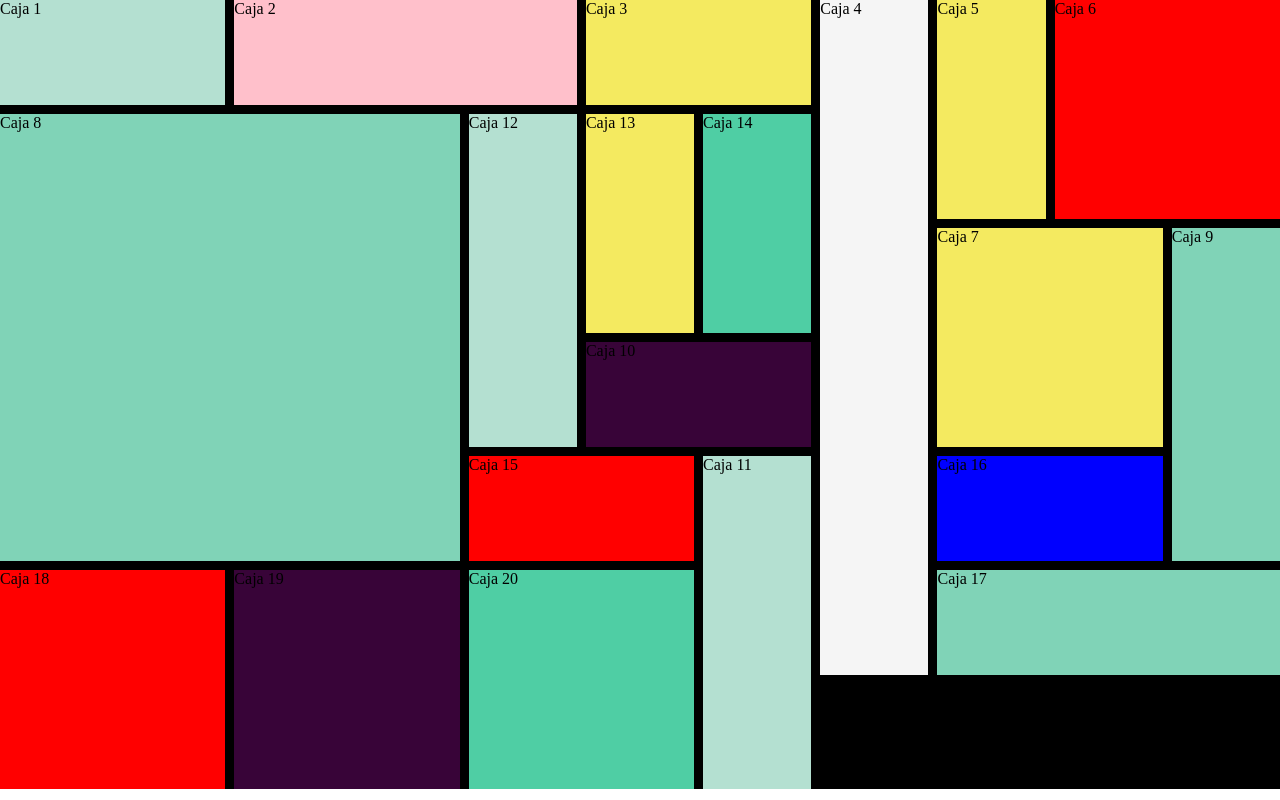
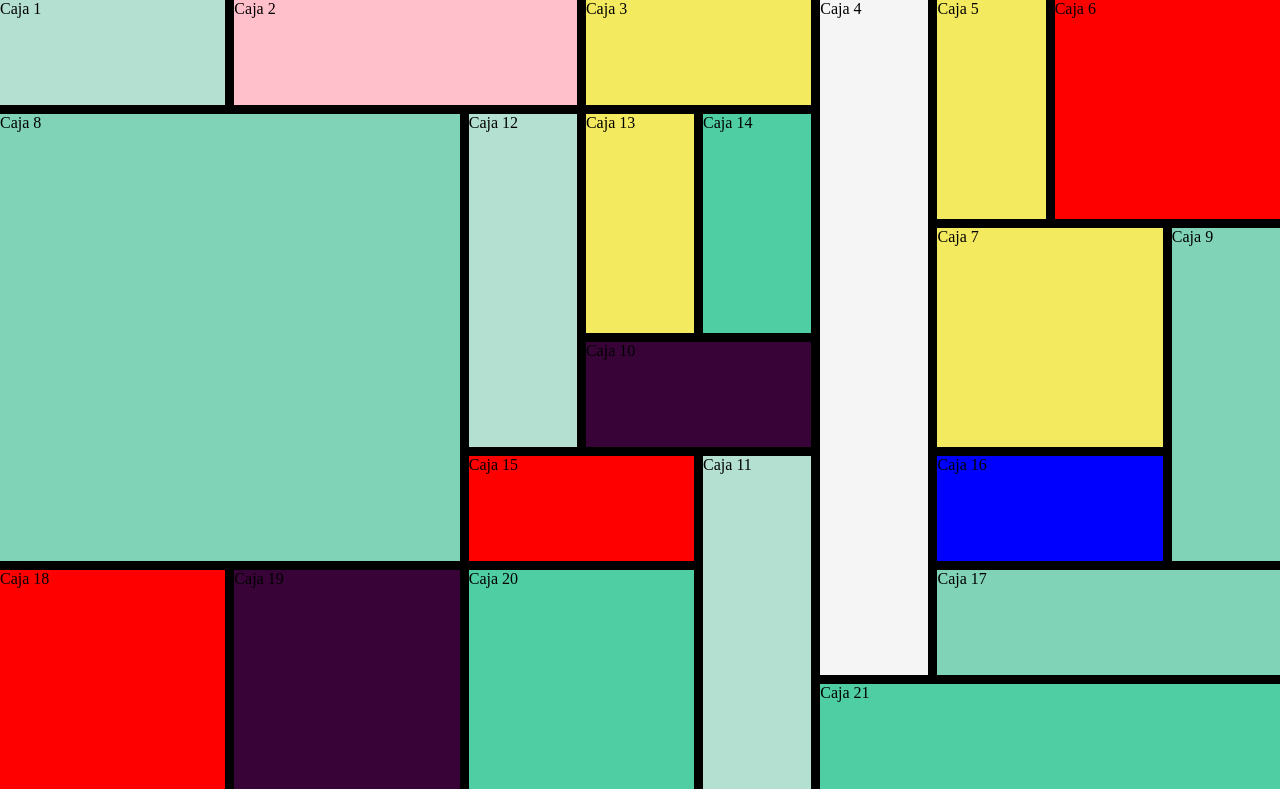
Before and after one commit to samuelcrb/Neoplasticismo, a plain HTML site: page Noeplasticismo/index.html in a window 1280 px wide. Drawn offline with Linux system fonts and the light colour scheme.

Commit message:
añadida caja 21

```diff
--- a/Noeplasticismo/index.html
+++ b/Noeplasticismo/index.html
@@ -31,6 +31,7 @@
         <div id="c18"> Caja 18 </div>
         <div id="c19"> Caja 19 </div>
         <div id="c20"> Caja 20 </div>
+        <div id="c21"> Caja 21 </div>
 
     </div>
 
```
